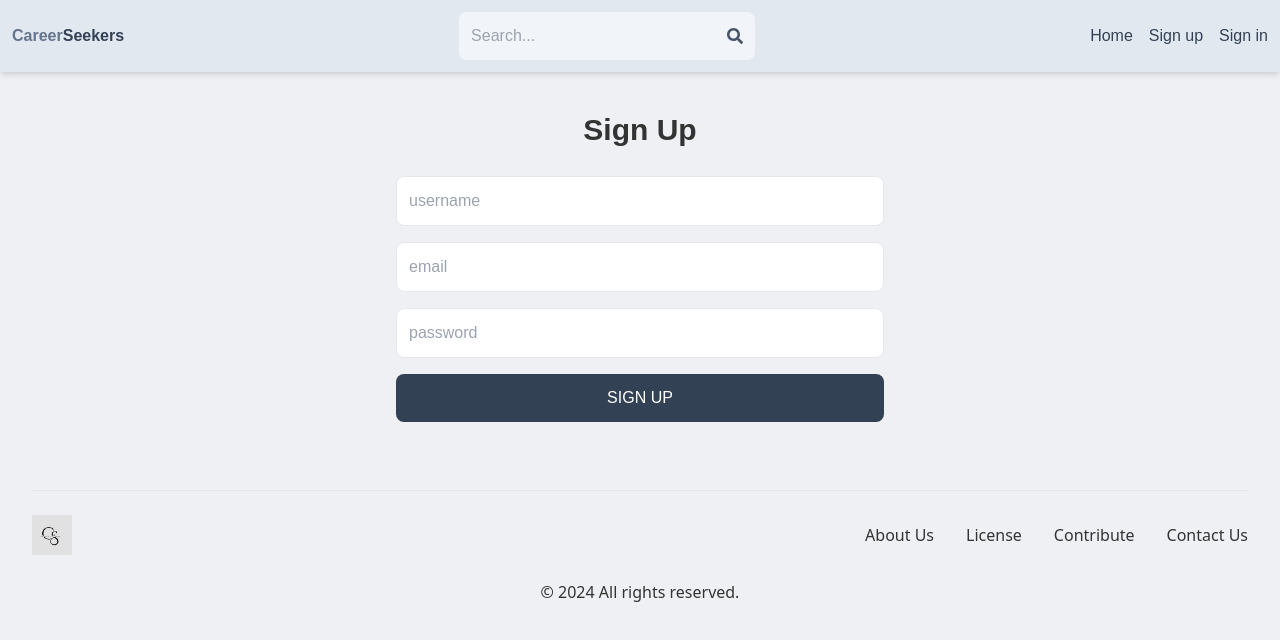
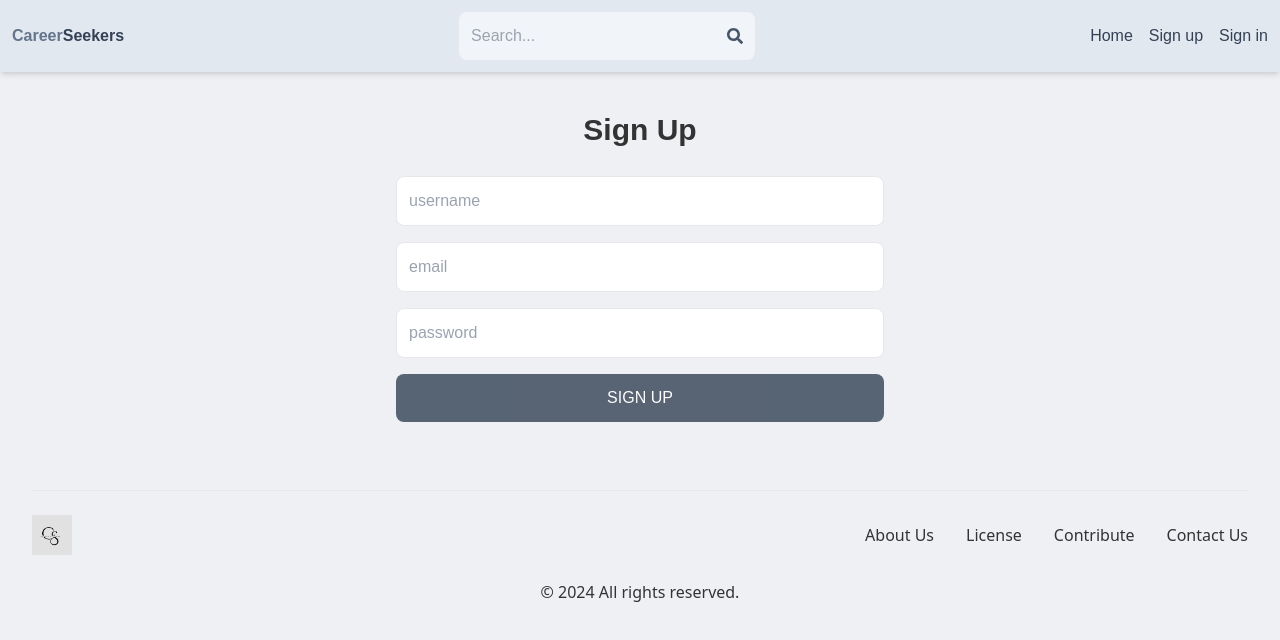
Before and after one commit to MamanDaniel/MITHABTEY-CareerSeekers, a React (Vite) app in the folder CareerSeekers/client/: page /signup in a window 1280 px wide. Shown: the top 640 px of the page. Built offline with nearby package versions, Linux system fonts and the light colour scheme; what tw-elements would draw is missing.

Commit message:
must fill all values before sign in

```diff
--- a/CareerSeekers/client/src/pages/Signup.tsx
+++ b/CareerSeekers/client/src/pages/Signup.tsx
@@ -1,31 +1,35 @@
-import { useState } from "react"
+import { useState } from "react";
 import { useNavigate } from "react-router-dom";
 
 export default function Signup() {
-  const [formData, setFormData] = useState({});
-  const [error, setError] = useState(null);
+  const [formData, setFormData] = useState({
+    username: "",
+    email: "",
+    password: "",
+  });
+  const [error, setError] = useState<string | null>(null);
   const [loading, setLoading] = useState(false);
   const navigate = useNavigate();
 
-  const handleChange = (e: { target: { id: any; value: any; }; }) => {
-    setFormData({
-      ...formData,
-      [e.target.id]: e.target.value
-    });
+  const handleChange = (e: React.ChangeEvent<HTMLInputElement>) => {
+    const { id, value } = e.target;
+    setFormData((prevData) => ({
+      ...prevData,
+      [id]: value,
+    }));
   };
+
   const handleSubmit = async (e: React.FormEvent) => {
-    // prevent the form from refreshing the page when submitted
     e.preventDefault();
     try {
       setLoading(true);
-      const res = await fetch('/server/auth/signup',
-        {
-          method: 'POST',
-          headers: {
-            'Content-Type': 'application/json'
-          },
-          body: JSON.stringify(formData)
-        });
+      const res = await fetch("/server/auth/signup", {
+        method: "POST",
+        headers: {
+          "Content-Type": "application/json",
+        },
+        body: JSON.stringify(formData),
+      });
       const data = await res.json();
       if (data.success === false) {
         setLoading(false);
@@ -34,47 +38,59 @@ export default function Signup() {
       }
       setLoading(false);
       setError(null);
-      navigate('/signin');
-    } catch (error) {
+      navigate("/signin");
+    } catch (error: any) {
       setLoading(false);
       setError(error.message);
     }
   };
+
+  const isFormValid = () => {
+    return (
+      formData.username.trim() !== "" &&
+      formData.email.trim() !== "" &&
+      formData.password.trim() !== ""
+    );
+  };
+
   return (
-    <div className='p-3 max-w-lg mx-auto'>
-      <h1 className='text-3xl text-center font-semibold my-7'>Sign Up</h1>
-      <form onSubmit={handleSubmit} className='flex flex-col gap-4'>
+    <div className="p-3 max-w-lg mx-auto">
+      <h1 className="text-3xl text-center font-semibold my-7">Sign Up</h1>
+      <form onSubmit={handleSubmit} className="flex flex-col gap-4">
         <input
-          type='text'
-          placeholder='username'
-          className='border p-3 rounded-lg'
-          id='username'
+          type="text"
+          placeholder="username"
+          className="border p-3 rounded-lg"
+          id="username"
+          value={formData.username}
           onChange={handleChange}
         />
         <input
-          type='email'
-          placeholder='email'
-          className='border p-3 rounded-lg'
-          id='email'
+          type="email"
+          placeholder="email"
+          className="border p-3 rounded-lg"
+          id="email"
+          value={formData.email}
           onChange={handleChange}
         />
         <input
-          type='password'
-          placeholder='password'
-          className='border p-3 rounded-lg'
-          id='password'
+          type="password"
+          placeholder="password"
+          className="border p-3 rounded-lg"
+          id="password"
+          value={formData.password}
           onChange={handleChange}
         />
 
         <button
-          disabled={loading}
-          className='bg-slate-700 text-white p-3 rounded-lg uppercase hover:opacity-95 disabled:opacity-80'
+          type="submit"
+          disabled={loading || !isFormValid()}
+          className="bg-slate-700 text-white p-3 rounded-lg uppercase hover:opacity-95 disabled:opacity-80"
         >
-          {loading ? 'Loading...' : 'Sign Up'}
+          {loading ? "Loading..." : "Sign Up"}
         </button>
       </form>
-      {error && <p className='text-red-500 text-center mt-4'>{error}</p>}
+      {error && <p className="text-red-500 text-center mt-4">{error}</p>}
     </div>
-
-  )
+  );
 }
```
